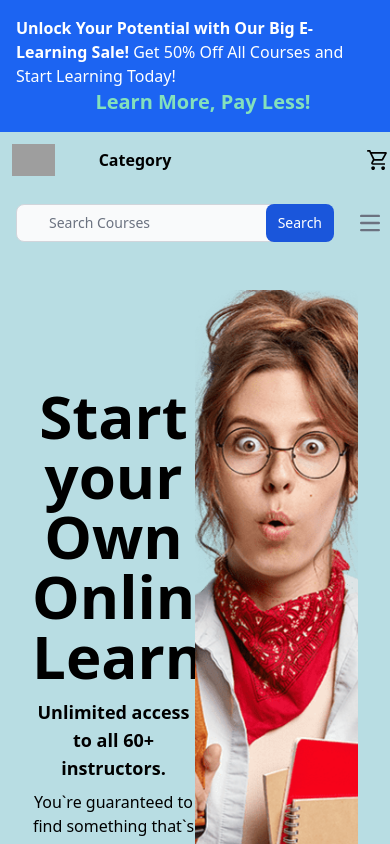
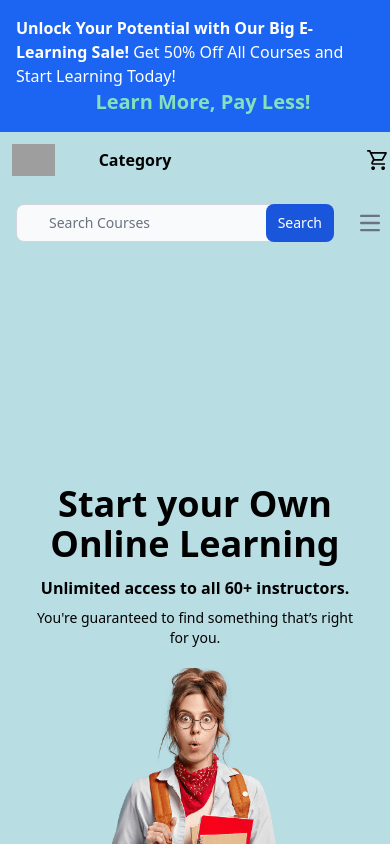
Before and after one commit to sivanesan1103/revamp_contest, a React (Vite) app: page / in a window 390 px wide. Shown: the top 844 px of the page. Built offline with nearby package versions, Linux system fonts and the light colour scheme; grey boxes are pictures that could not be loaded.

Commit message:
color change

```diff
--- a/src/components/Body/Body.jsx
+++ b/src/components/Body/Body.jsx
@@ -1,20 +1,21 @@
 import Image from './girl.png'
 export const Body = () => {
     return (
-        <div className='flex justify-center h-screen p-8 bg-[#B8DDE3]'>
-            <div className='w-1/2 mt-24 text-center'>
-                <p className='mb-3 text-6xl font-extrabold'>Start your
-                Own Online Learning</p>
-                <p className='mb-2 text-lg font-bold'>Unlimited access to all 60+ instructors.</p>
-                <p>You`re guaranteed to find something that`s right for you.</p>
+<div className='flex flex-col md:flex-row justify-center h-screen p-8 bg-[#B8DDE3]'>
+    <div className='mt-12 text-center md:w-1/2 md:mt-24'>
+        <p className='mb-3 text-4xl font-extrabold md:text-6xl'>Start your Own Online Learning</p>
+        <p className='mb-2 font-bold text-md md:text-lg'>Unlimited access to all 60+ instructors.</p>
+        <p className='text-sm md:text-base'>You're guaranteed to find something that’s right for you.</p>
     </div>
-            <div className='w-1/2'>
+    <div className='h-64 mt-5 md:h-full md:mt-0'>
         <img
             src={Image}
             alt="Cover"
-                    className="object-cover w-full h-full mr-20"
+            className="object-contain w-full h-full"
         />
     </div>
 </div>
+
+
     );
 };
--- a/src/components/NavBar/NavBar.jsx
+++ b/src/components/NavBar/NavBar.jsx
@@ -80,10 +80,10 @@ export const Navbar = () => {
 
                 {/* Main Menu */}
                 <div className={`${isDropdown ? 'block' : 'hidden'} w-full md:block md:w-auto`}>
-                    <ul className="flex flex-col p-4 mt-4 font-medium border border-gray-100 rounded-lg md:p-0 bg-gray-50 md:space-x-8 rtl:space-x-reverse md:flex-row md:mt-0 md:border-0 md:bg-white dark:bg-gray-800 md:dark:bg-gray-900 dark:border-gray-700">
+                    <ul className="flex flex-col p-4 mt-4 font-medium bg-transparent border border-gray-100 rounded-lg md:p-0 md:space-x-8 rtl:space-x-reverse md:flex-row md:mt-0 md:border-0">
                         {/* Menu Items */}
                         <li>
-                            <a href="#" className="block px-3 py-2 text-white rounded md:bg-transparent md:text-blue-700 md:p-0 md:dark:text-blue-500 dark:bg-blue-600 md:dark:bg-transparent" aria-current="page">
+                            <a href="#" className="block px-3 py-2 rounded md:bg-transparent md:text-black md:p-0 " aria-current="page">
                                 Home
                             </a>
                         </li>
```
Lines whose indentation alone changed are shown as unchanged.
